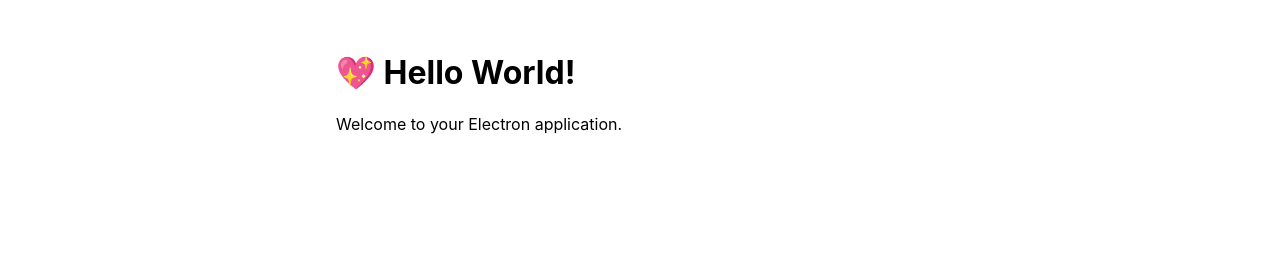
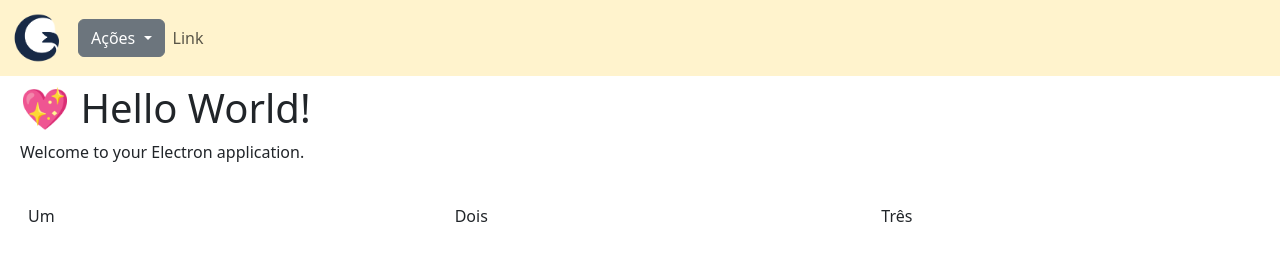
Before and after one commit to Gamb-Corp/gamb-conn, an Electron app: page src/index.html in a window 1280 px wide. Drawn offline with Linux system fonts and the light colour scheme.

Commit message:
bootstrap css starter

```diff
--- a/src/index.html
+++ b/src/index.html
@@ -4,11 +4,55 @@
     <meta charset="UTF-8" />
     <meta http-equiv="Content-Security-Policy" content="script-src 'self';">
 
-    <title>Hello World!</title>
-    <link rel="stylesheet" href="index.css" />
+    <title>Gamb Corp</title>
+    <link href="./assets/css/bootstrap.min.css" rel="stylesheet" integrity="sha384-QWTKZyjpPEjISv5WaRU9OFeRpok6YctnYmDr5pNlyT2bRjXh0JMhjY6hW+ALEwIH" crossorigin="anonymous">
   </head>
   <body>
-    <h1>💖 Hello World!</h1>
-    <p>Welcome to your Electron application.</p>
+    <nav class="navbar navbar-expand-sm bg-warning-subtle">
+      <div class="container-fluid">
+        <a class="navbar-brand" href="#">
+          <img src="./assets/images/gamb-logo.png" class="img-fluid" alt="Gamb" width="50px">
+        </a>
+        <div class="dropdown">
+          <button class="btn btn-secondary dropdown-toggle" type="button" data-bs-toggle="dropdown" aria-expanded="false">
+            Ações
+          </button>
+          <ul class="dropdown-menu">
+            <li><a class="dropdown-item" href="#">Carregar Dados da Base Original</a></li>
+            <li><a class="dropdown-item" href="#">Exportar Dados para a Nuvem</a></li>
+          </ul>
+        </div>
+
+        <button class="navbar-toggler" type="button" data-bs-toggle="collapse" data-bs-target="#navbarSupportedContent" aria-controls="navbarSupportedContent" aria-expanded="false" aria-label="Toggle navigation">
+          <span class="navbar-toggler-icon"></span>
+        </button>
+        <div class="collapse navbar-collapse" id="navbarSupportedContent">
+          <ul class="navbar-nav me-auto mb-2 mb-lg-0">
+            <li class="nav-item">
+              <a class="nav-link" href="#">Link</a>
+            </li>
+          </ul>
+        </div>
+      </div>
+    </nav>
+
+    <div class="container-fluid">
+      <div class="row p-2">
+        <h1>💖 Hello World!</h1>
+        <p>Welcome to your Electron application.</p>
+      </div>
+      <div class="row">
+        <div class="col">
+          <div class="p-3">Um</div>
+        </div>
+        <div class="col">
+          <div class="p-3">Dois</div>
+        </div>
+        <div class="col">
+          <div class="p-3">Três</div>
+        </div>
+      </div>
+    </div>
   </body>
+  <script src="./assets/js/bootstrap.bundle.min.js" integrity="sha384-YvpcrYf0tY3lHB60NNkmXc5s9fDVZLESaAA55NDzOxhy9GkcIdslK1eN7N6jIeHz" crossorigin="anonymous"></script>
 </html>
--- a/src/main.js
+++ b/src/main.js
@@ -9,8 +9,8 @@
 const createWindow = () => {
   // Create the browser window.
   const mainWindow = new BrowserWindow({
-    width: 800,
-    height: 600,
+    width: 1280,
+    height: 720,
     webPreferences: {
       preload: path.join(__dirname, 'preload.js'),
     },
```
Also changed, not shown: src/assets/css/bootstrap.min.css (added), src/assets/images/gamb-logo.png (added), src/assets/js/bootstrap.bundle.min.js (added), 2 other files.
